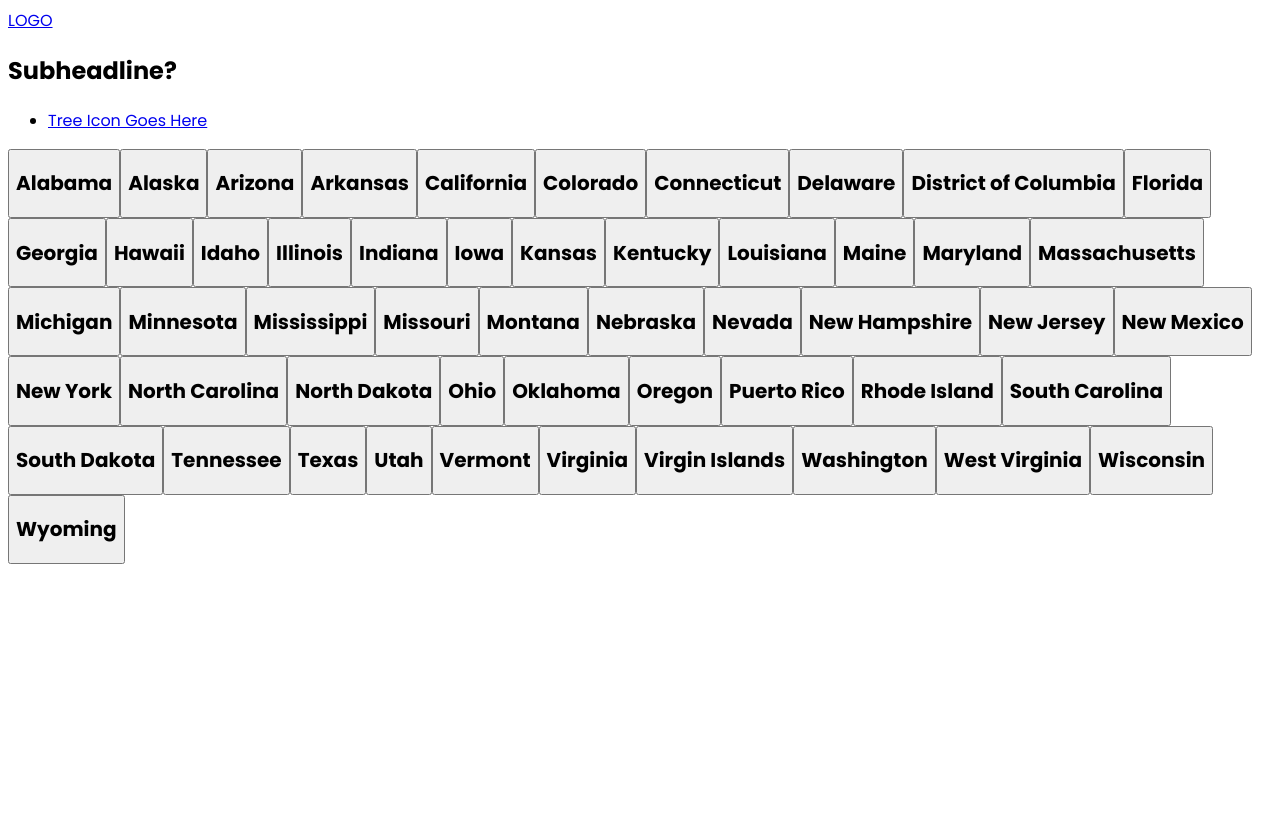
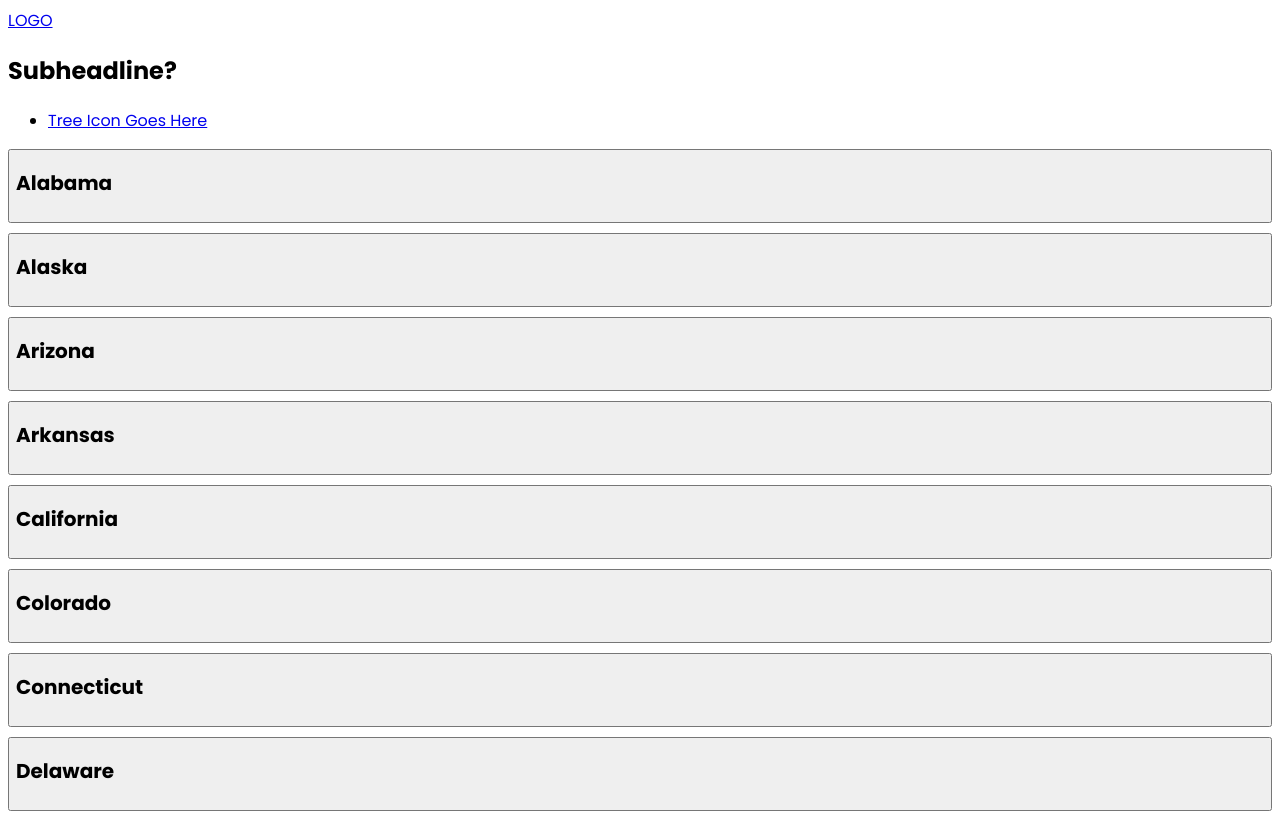
Before and after one commit to monicahack/bootcamp-final-project, an Angular app: page /states-list in a window 1280 px wide. Shown: the top 813 px of the page. Built offline with nearby package versions, Linux system fonts and the light colour scheme.

Commit message:
updated parksURL in order to get limit increased to show all results

```diff
--- a/src/app/nps-api.service.ts
+++ b/src/app/nps-api.service.ts
@@ -7,19 +7,20 @@ import { ParkResponse, Park } from './interface';
   providedIn: 'root'
 })
 export class NpsApiService {
-  parksURL = 'https://developer.nps.gov/api/v1/parks?api_key=BazAUNaZgkG8JZqeWIj3HTckfHrQsIfrRy2B2daq';
-  parkDetailURL ='https://developer.nps.gov/api/v1/parks'
+  parksURL = 'https://developer.nps.gov/api/v1/parks';
+  parkDetailURL ='https://developer.nps.gov/api/v1/parks';
   activitiesURL = 'https://developer.nps.gov/api/v1/activities?api_key=BazAUNaZgkG8JZqeWIj3HTckfHrQsIfrRy2B2daq';
   amenitiesURL = 'https://developer.nps.gov/api/v1/amenities?api_key=BazAUNaZgkG8JZqeWIj3HTckfHrQsIfrRy2B2daq';
   eventsURL = 'https://developer.nps.gov/api/v1/events?api_key=BazAUNaZgkG8JZqeWIj3HTckfHrQsIfrRy2B2daq';
   thingsToDoURL = 'https://developer.nps.gov/api/v1/thingstodo?api_key=BazAUNaZgkG8JZqeWIj3HTckfHrQsIfrRy2B2daq';
-  webcamsURL = 'https://developer.nps.gov/api/v1/webcams?api_key=BazAUNaZgkG8JZqeWIj3HTckfHrQsIfrRy2B2daq'
+  webcamsURL = 'https://developer.nps.gov/api/v1/webcams?api_key=BazAUNaZgkG8JZqeWIj3HTckfHrQsIfrRy2B2daq';
   api_key = 'BazAUNaZgkG8JZqeWIj3HTckfHrQsIfrRy2B2daq';
+  limit = '467';
 
   constructor(public client: HttpClient) { }
 
   getParks() {
-    let parksURL = this.parksURL;
+    let parksURL = `${this.parksURL}?limit=${this.limit}&api_key=${this.api_key}`;
     return this.client.get<ParkResponse>(parksURL);
   }
 
--- a/src/app/states-list/states-list.component.css
+++ b/src/app/states-list/states-list.component.css
@@ -0,0 +1,7 @@
+.statesListing {
+    display: flex;
+    flex-direction: column;
+    width: 100%;
+    height: 74px;
+    margin-bottom: 10px;
+}
```
